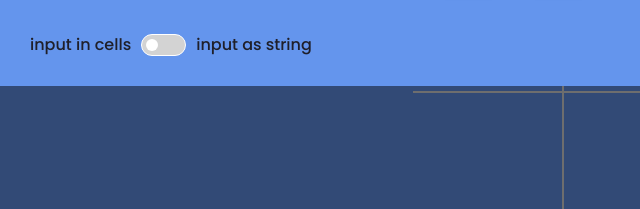
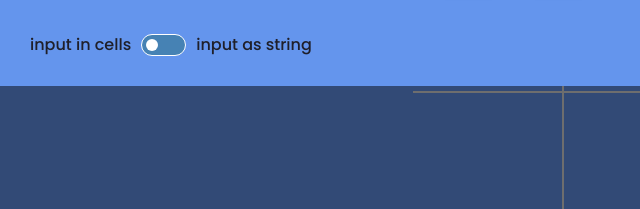
Before and after one commit to Valeriia-Livinska/tic-tac-toe-hearts, a website built with Vite: page index.html in a window 1280 px wide. Both pictures are taken after a click on the element 1235 px from the left and 50 px from the top of the page. Shown: the part 268-477 px from the top of the page, 0-640 px from the left. Built offline with nearby package versions, Linux system fonts and the light colour scheme.

Commit message:
input switcher style changed

```diff
--- a/css/styles.css
+++ b/css/styles.css
@@ -507,7 +507,7 @@ ul {
   bottom: 0;
   border: 1px solid var(--secondary-background-accent-color);
   border-radius: 22px;
-  background-color: var(--primary-accent-color);
+  background-color: var(--secondary-background-color);
   -webkit-transition: 0.4s;
   transition: 0.4s;
 }
@@ -523,10 +523,6 @@ ul {
   background-color: var(--secondary-background-accent-color);
   -webkit-transition: 0.4s;
   transition: 0.4s;
-}
-
-.switch-input:checked + .slider {
-  background-color: var(--secondary-background-color);
 }
 
 .switch-input:focus + .slider {
```
